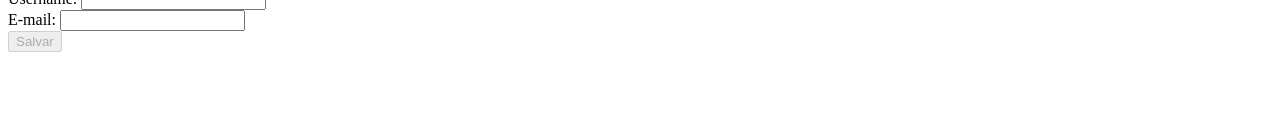
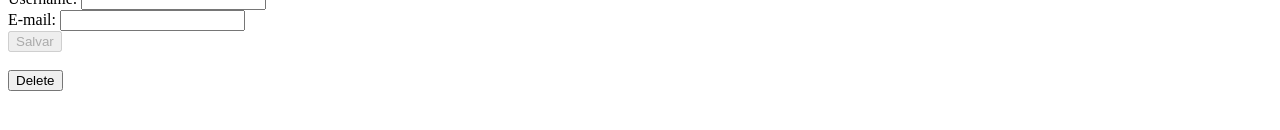
Before and after one commit to mobCursos/mobcursos-web, an Angular app: page /users/form in a window 1280 px wide. Shown: the part 510-640 px from the top of the page. Built offline with nearby package versions, Linux system fonts and the light colour scheme.

Commit message:
Add delete function without implementation

```diff
--- a/src/app/user-form/user-form.component.html
+++ b/src/app/user-form/user-form.component.html
@@ -33,3 +33,6 @@
   <br>
   <button type="submit" [disabled]="!userForm.valid">Salvar</button>
 </form>
+
+<br>
+<button (click)="onDelete()">Delete</button>
--- a/src/app/user-form/user-form.component.ts
+++ b/src/app/user-form/user-form.component.ts
@@ -14,6 +14,7 @@ export class UserFormComponent implements OnInit {
 
   user: User;
   @Output() newUserEvent = new EventEmitter<any>();
+  @Output() deleteUserEvent = new EventEmitter<any>();
 
   roles = ROLES;
 
@@ -34,6 +35,12 @@ export class UserFormComponent implements OnInit {
     this.newUserEvent.emit(this.userForm.value)
   }
 
+  onDelete(id: string) {
+    // TODO: implement
+    console.warn(id);
+    // this.deleteUserEvent.emit(id);
+  }
+
 
 
 
```
